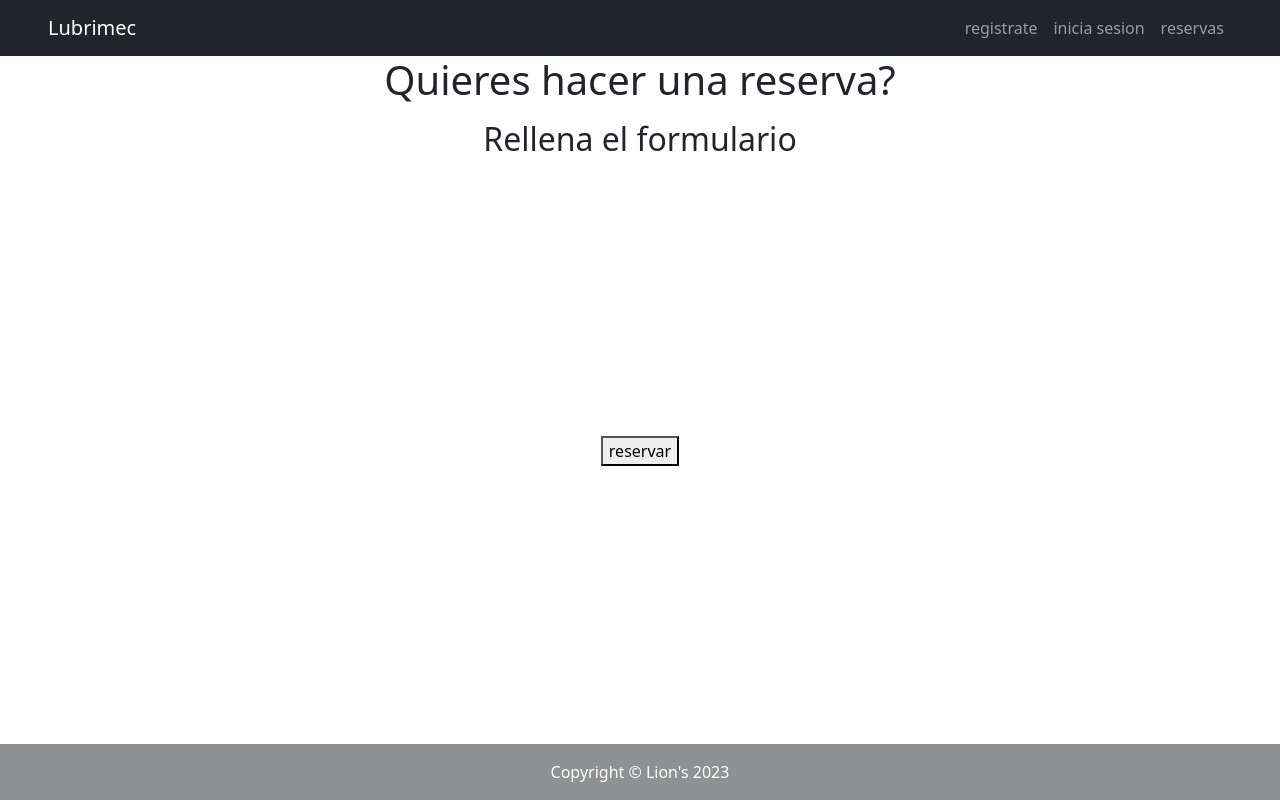
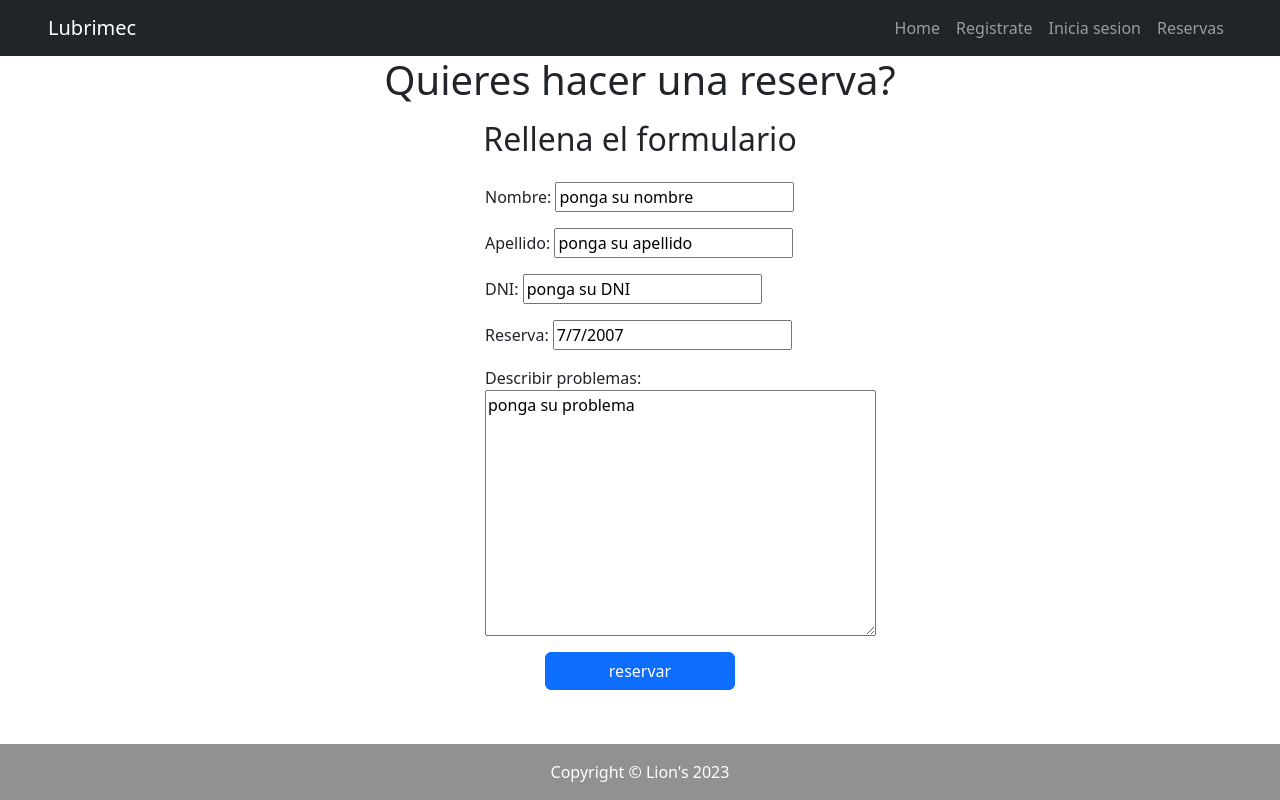
Before and after one commit to LeanGarro/Proyecto_Final, a Django app: page /reservas/ in a window 1280 px wide. Run offline with Django 4.2, Linux system fonts and the light colour scheme; some libraries are stand-ins or nearby versions.

Commit message:
reservas creado| error, los datos no se guardan

```diff
--- a/project/apps/home/templates/home/index.html
+++ b/project/apps/home/templates/home/index.html
@@ -21,18 +21,20 @@
            {% block CONTENIDO_INDEX %}
 
             <!-- Heading Row-->
-            <div class="row gx-4 gx-lg-5 align-items-center my-5">
+            <div class="container">
+                <div class="row gx-4 gx-lg-5 align-items-center my-5 ">
+                    <div class="col-lg-7 "><img class="img-fluid rounded mb-5 mb-lg-2" style="width: 700px; height: 300px;" src="{% static 'home/img/lubrimec.jpg' %}" alt="..." /></div>
+                    <div class="col-lg-5">
 
-                 <div class="col-lg-7"><img class="img-fluid rounded mb-5 mb-lg-0" style="width: 700px; height: 300px;" src="{% static 'home/img/lubrimec.jpg' %}" alt="..." /></div>
-                <div class="col-lg-5">
+                        <h1 class="font-weight-light">un poco sobre nosotros</h1>
+                        <p>si quieres hacernos consultas tenemos WhatsApp para que puedas saber todo lo que nesesites para estar tranquilo, y sepa en quien dejas tu vehiculo, servicio las 24hs</p>
+                        <a class="btn btn-primary" href="https://wa.me/549110003656203200" target="_blank">WhatsApp</a>
 
-                    <h1 class="font-weight-light">un poco sobre nosotros</h1>
-                    <p>si quieres hacernos consultas tenemos WhatsApp para que puedas saber todo lo que nesesites para estar tranquilo, y sepa en quien dejas tu vehiculo, servicio las 24hs</p>
-                    <a class="btn btn-primary" href="https://wa.me/549110003656203200" target="_blank">WhatsApp</a>
-
+                    </div>
                 </div>
             </div>
-        </div>
+
+
         <!-- Content Row-->
         <div class="row gx-4 gx-lg-5 text-center mx-auto ">
 
--- a/project/apps/home/templates/home/nav_var.html
+++ b/project/apps/home/templates/home/nav_var.html
@@ -1,16 +1,17 @@
 
 <nav class="navbar navbar-expand-lg navbar-dark bg-dark ">
     <div class="container px-5">
-        <a class="navbar-brand" href="/">Lubrimec</a>
+    <a class="navbar-brand " href="/">Lubrimec</a>
         <button class="navbar-toggler" type="button" data-bs-toggle="collapse" data-bs-target="#navbarSupportedContent" aria-controls="navbarSupportedContent" aria-expanded="false" aria-label="Toggle navigation"><span class="navbar-toggler-icon"></span></button>
     </div>
     <div class="container px-5 ">
 
         <div class="collapse navbar-collapse" id="navbarSupportedContent">
             <ul class="navbar-nav ms-auto mb-2 mb-lg-0">
-                <li class="nav-item"><a class="nav-link" href="/register/">registrate</a></li>
-                <li class="nav-item"><a class="nav-link" href="/login/">inicia sesion</a></li>
-                <li class="nav-item"><a class="nav-link" href="/reservas/">reservas</a></li>
+                <li class="nav-item"><a class="nav-link" href="/">Home</a></li>
+                <li class="nav-item"><a class="nav-link" href="/register/">Registrate</a></li>
+                <li class="nav-item"><a class="nav-link" href="/login/">Inicia sesion</a></li>
+                <li class="nav-item"><a class="nav-link" href="/reservas/">Reservas</a></li>
             </ul>
         </div>
 
--- a/project/apps/register/admin.py
+++ b/project/apps/register/admin.py
@@ -5,5 +5,5 @@ from .models import *
 
 admin.site.register(paises)
 admin.site.register(sexos)
-admin.site.register(usuario_register)
-admin.site.register(usuario_reserva)
+admin.site.register(UsuarioRegister)
+admin.site.register(UsuarioReserva)
--- a/project/apps/register/forms.py
+++ b/project/apps/register/forms.py
@@ -1,12 +1,12 @@
 from django import forms
-from .models import usuario_register, usuario_reserva
+from .models import UsuarioRegister, UsuarioReserva
 
-class usuario_forms(forms.ModelForm):
+class UsuarioForms(forms.ModelForm):
     class Meta:
-        model = usuario_register
+        model = UsuarioRegister
         fields= '__all__'
 
-class reserva_forms(forms.ModelForm):
+class ReservaForms(forms.ModelForm):
     class Meta:
-        model= usuario_reserva
-        fields= '__all__'
+        model= UsuarioReserva
+        fields= ["nombre_r", "apellido_r", "dni_r", "reserva_r", "problemas_r"]
--- a/project/apps/register/models.py
+++ b/project/apps/register/models.py
@@ -20,7 +20,7 @@ class sexos(models.Model):
         db_table = "sexos"
 
 
-class usuario_register(models.Model):
+class UsuarioRegister(models.Model):
     nombre = models.CharField(max_length=40, blank=False, null=False)
     apellido = models.CharField(max_length=40, blank=False, null=False)
     nacimiento = models.DateField(blank=False, null=True)
@@ -32,13 +32,13 @@ class usuario_register(models.Model):
     def __str__(self):
         return f"id: {self.id} | {self.nombre} {self.apellido}"
 
-class usuario_reserva(models.Model):
-    atendido_r = models.BooleanField(default=False)
-    nombre_r = models.CharField(max_length=40, blank=False, null=False)
-    apellido_r = models.CharField(max_length=40, blank=False, null=False)
-    dni_r = models.IntegerField(blank=False, null=False)
-    reserva_r = models.DateField(blank=False, null=False)
-    problemas_r = models.TextField(max_length=250, blank=False, null=False)
+class UsuarioReserva(models.Model):
+    atendido_r = models.BooleanField(default=False, verbose_name='atendido?')
+    nombre_r = models.CharField(max_length=40, blank=False, null=False, default="ponga su nombre", verbose_name='nombre')
+    apellido_r = models.CharField(max_length=40, blank=False, null=False,default="ponga su apellido", verbose_name='apellido')
+    dni_r = models.CharField(max_length=12, blank=False, null=False,default="ponga su DNI", verbose_name='DNI' )
+    reserva_r = models.DateField(blank=False, null=False,default="7/7/2007", verbose_name='reserva')
+    problemas_r = models.TextField(max_length=250, blank=False, null=False, default='ponga su problema', verbose_name='describir problemas')
 
     def __str__(self) -> str:
-        return f"atendido: {self.atendido} | {self.nombre} {self.apellido}"
+        return f"atendido: {self.atendido_r} | {self.nombre_r} {self.apellido_r}"
--- a/project/apps/register/templates/register/login.html
+++ b/project/apps/register/templates/register/login.html
@@ -11,9 +11,11 @@
 
     {% block CONTENIDO_INDEX %}
 
-    <h1>Login</h1>
+    <h1 class="text-center my-3">Login</h1>
 
-    <h3>por ahora estamos trabajando en la pagina, disculpe las molestias</h3>
+    <h3 class="text-center">por ahora estamos trabajando en la pagina, disculpe las molestias</h3>
+
+
     <br>
 
     {% comment  %}
--- a/project/apps/register/templates/register/reservar.html
+++ b/project/apps/register/templates/register/reservar.html
@@ -3,16 +3,16 @@
 
     {% block CONTENIDO_INDEX %}
 
-    <h1 class="tex text-center">Quieres hacer una reserva?</h1>
+    <h1 class="text-center">Quieres hacer una reserva?</h1>
     <p></p>
     <h2 class="text-center">Rellena el formulario</h2>
 
-    <form method="post">
+    <form action="/reservado/" method="post">
         {% csrf_token %}
 
-        <div class="container">
+        <div class="container col-auto">
             <div class=" m-4 " style="height: 230px;">
-                <div class="mx-auto" style="width: 250px; height: 100px;">
+                <div class="mx-auto" style="width: 310px; height: 100px;">
 
                     <table class="container text-center ">
 
@@ -22,14 +22,23 @@
 
                 </div>
             </div>
+        </div>
+            <br>
+            <br>
+            <br>
+            <br>
+            <br>
+            <br>
+            <br>
+            <br>
+            <br>
 
-            <p class="container text-center ">
 
-                <button type="submit">reservar</button>
+            <p class="container text-center d-grid col-2 mx-auto gx-xl-4 ">
+
+                <button type="submit" class="btn btn-primary">reservar</button>
 
             </p>
-
-        </div>
 
     </form>
 
--- a/project/apps/register/views.py
+++ b/project/apps/register/views.py
@@ -1,6 +1,6 @@
 from django.shortcuts import render
-from .models import usuario_register
-from.forms import usuario_forms, reserva_forms, usuario_reserva
+from .models import UsuarioRegister
+from.forms import UsuarioForms, ReservaForms, UsuarioReserva
 
 # Create your views here.
 name = "register"
@@ -19,34 +19,32 @@ def reservado(request):
 
 def formulario_registro(request):
     if request.method == "POST":
-        formulario_register = usuario_forms(request.POST)
-
+        formulario_register = UsuarioForms(request.POST)
         if formulario_register.is_valid():
             info = formulario_register.cleaned_data
-            registro = usuario_register(nombre= info['nombre'], apellido = info['apellido'], nacimiento = info['nacimiento'], usuario = info['usuario'], possword = info['possword'], pais = info['pais'], sexo = info['sexo'])
+            registro = UsuarioRegister(nombre= info['nombre'], apellido = info['apellido'], nacimiento = info['nacimiento'], usuario = info['usuario'], possword = info['possword'], pais = info['pais'], sexo = info['sexo'])
 
             registro.save()
 
             return render(request, 'home/index.html')
 
     else:
-        formulario_register = usuario_forms()
+        formulario_register = UsuarioForms()
 
     return render(request, 'register/register.html', {"formulario_register": formulario_register})
 
 def formulario_reservar(request):
-    if request.method == "POST":
-        formulario_reservar = reserva_forms(request.POST)
-
+    if request.method == "post":
+        formulario_reservar = ReservaForms(request.POST)
         if formulario_reservar.is_valid():
-
             #info = formulario_reservar.cleaned_data
-            #registro = reserva_forms(nombre= info['nombre'], apellido = info['apellido'], dni = info['dni'], resrva = info['reserva'], problemas = info['problemas'])
+            #registro = UsuarioReserva(nombre_r= info['nombre_r'], apellido_r = info['apellido_r'], dni_r = info['dni_r'], reserva_r = info['reserva_r'], problemas_r = info['problemas_r'])
 
             formulario_reservar.save()
+
             return render(request, 'register/reservado.html')
 
     else:
-        formulario_reservar = reserva_forms() #aqui hay problemas
+        formulario_reservar = ReservaForms()
 
     return render(request, 'register/reservar.html', {"form": formulario_reservar})
--- a/project/config/urls.py
+++ b/project/config/urls.py
@@ -16,7 +16,7 @@ Including another URLconf
 """
 from django.contrib import admin
 from django.urls import path, include
-from apps.register.views import login, formulario_registro, reservar, reservado
+from apps.register.views import login, formulario_registro, formulario_reservar
 
 urlpatterns = [
     path('admin/', admin.site.urls),
@@ -25,6 +25,6 @@ urlpatterns = [
     path("register/", formulario_registro),
     path("login/", login),
     path("registrado/", formulario_registro),
-    path("reservas/", reservar),
-    path("reservado/", reservado),
+    path("reservas/", formulario_reservar),
+    path("reservado/", formulario_reservar),
 ]
```
Also changed, not shown: project/apps/register/templates/register/register.html (+6 -4 lines), project/apps/register/templates/register/reservado.html (+8 -13 lines), project/db.sqlite3.
